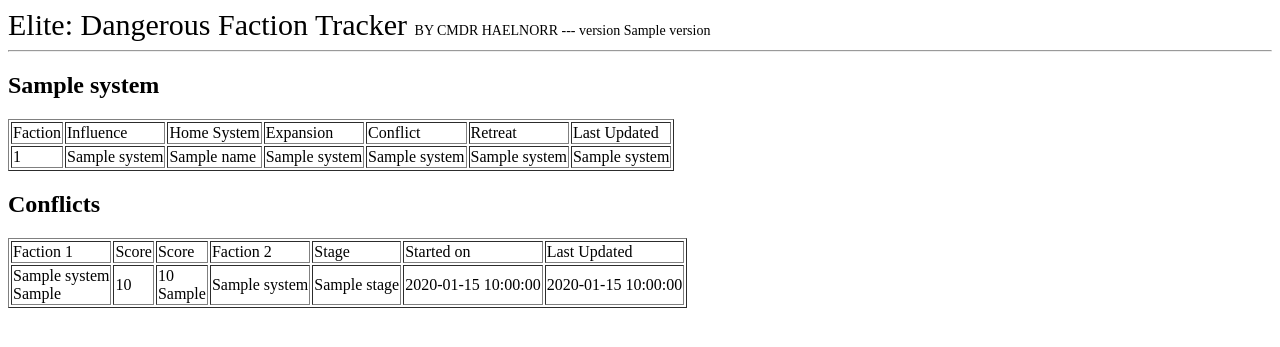
After one commit to Haelnorr/EliteFactionTracker, a Python web app: template dash/web/templates/system.html in a window 1280 px wide. The commit adds this page. Shown: the top 347 px of the page. Run offline with Jinja, Linux system fonts and the light colour scheme; the template is opened without the code that fills it: most values are stand-ins (such as "Sample title", 1, 10 or a date in 2020).

Commit message:
Dashboard flask app:  - added 'system.html' template  - added 'system/<sys_id>' to routes    - displays system data from 'datafetch.get_system'

```diff
--- a/dash/web/routes.py
+++ b/dash/web/routes.py
@@ -19,3 +19,9 @@
     systems = faction_data[1]
 
     return render_template('faction.html', page='Faction', version=VERSION, faction=faction_name, systems=systems)
+
+
+@dash_app.route('/system/<sys_id>')
+def system(sys_id):
+    system_data = datafetch.get_system(sys_id)
+    return render_template('system.html', page='System', version=VERSION, system=system_data)
--- a/dash/web/templates/faction.html
+++ b/dash/web/templates/faction.html
@@ -3,7 +3,7 @@
 {% block content %}
 <div>
     <h2>{{ faction }}</h2>
-    <table border="4px">
+    <table border="1px">
         <tr>
             <td>System</td>
             <td>Influence</td>
--- /dev/null
+++ b/dash/web/templates/system.html
@@ -0,0 +1,52 @@
+{% extends "base.html" %}
+
+{% block content %}
+<div>
+    <h2>{{ system[0] }}</h2>
+    <table border="1px">
+        <tr>
+            <td>Faction</td>
+            <td>Influence</td>
+            <td>Home System</td>
+            <td>Expansion</td>
+            <td>Conflict</td>
+            <td>Retreat</td>
+            <td>Last Updated</td>
+        </tr>
+        {% for faction in system[1] %}
+        <tr>
+            <td>{{ faction[0] }}</td>
+            <td>{{ faction[1] }}</td>
+            <td>{{ faction[4]['name'] }}</td>
+            <td>{{ faction[5] }}</td>
+            <td>{{ faction[6] }}</td>
+            <td>{{ faction[7] }}</td>
+            <td>{{ faction[8] }}</td>
+        </tr>
+        {% endfor %}
+    </table>
+    <h2>Conflicts</h2>
+    <table border="1px">
+        <tr>
+            <td>Faction 1</td>
+            <td>Score</td>
+            <td>Score</td>
+            <td>Faction 2</td>
+            <td>Stage</td>
+            <td>Started on</td>
+            <td>Last Updated</td>
+        </tr>
+        {% for conflict in system[2] %}
+        <tr>
+            <td>{{ conflict.faction_name_1 }}<br>{{ conflict.faction_stake_1 }}</td>
+            <td>{{ conflict.faction_score_1 }}</td>
+            <td>{{ conflict.faction_score_2 }}<br>{{ conflict.faction_stake_2 }}</td>
+            <td>{{ conflict.faction_name_2 }} </td>
+            <td>{{ conflict.stage }}</td>
+            <td>{{ conflict.date_started }}</td>
+            <td>{{ conflict.updated_at }}</td>
+        </tr>
+        {% endfor %}
+    </table>
+</div>
+{% endblock %}
--- a/definitions.py
+++ b/definitions.py
@@ -1,4 +1,4 @@
 import os.path
 
 ROOT_DIR = os.path.dirname(os.path.abspath(__file__))
-VERSION = '0.5.10'
+VERSION = '0.5.11'
```
Also changed, not shown: dash/datafetch.py (+9 -7 lines).
